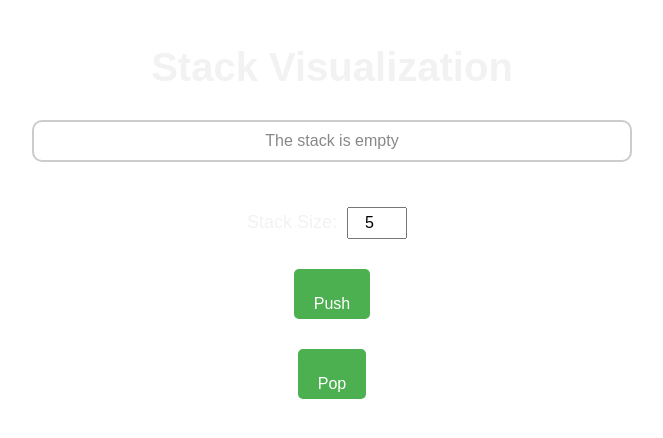
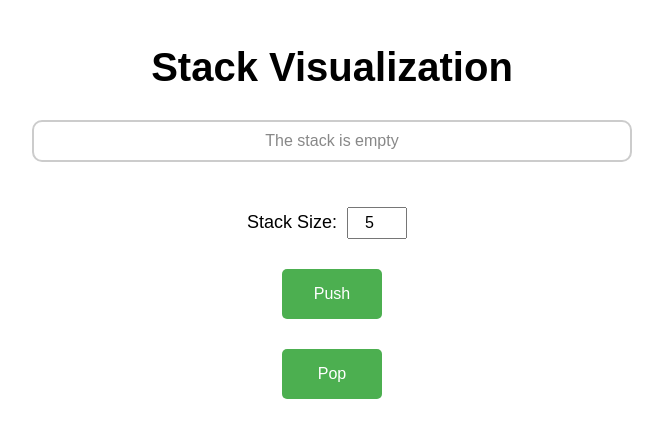
Before and after one commit to Jia2005/Algorific, a React (Create React App) app: page /stack in a window 1280 px wide. Shown: the top 438 px of the page, without its empty margins (308-971 px from the left). Built offline with nearby package versions, Linux system fonts and the light colour scheme.

Commit message:
Changed Stacks as well

```diff
--- a/src/App.js
+++ b/src/App.js
@@ -11,22 +11,11 @@ const App = () => {
   return (
     <BrowserRouter>
       <Routes>
-        {/* Route for the homepage */}
-        <Route path="/" element={<HomePage />} />
-
-        {/* Route for the login page */}
-        <Route path="/login" element={<Auth />} />
-
-        {/* Route for Linked List page */}
+        <Route path="/home" element={<HomePage />} />
+        <Route path="/" element={<Auth />} />
         <Route path="/linkedlist" element={<LinkedList />} />
-
-        {/* Route for Stack page */}
         <Route path="/stack" element={<Stacks />} />
-
-        {/* Route for Queue page */}
         <Route path="/queue" element={<Queues />} />
-
-        {/* Route for the user profile page */}
         <Route path="/profile" element={<UserProfile />} />
       </Routes>
     </BrowserRouter>
--- a/src/LinkedList.js
+++ b/src/LinkedList.js
@@ -1,6 +1,5 @@
 import React, { useState, useRef, useEffect } from 'react';
 import { motion } from 'framer-motion';
-import { height, width } from '@fortawesome/free-solid-svg-icons/fa0';
 
 const Node = ({ node, isFirst, x, y, nextPointer, isTraversed }) => (
   <div style={{ position: 'absolute', left: x, top: y }}>
@@ -140,10 +139,9 @@ const LinkedList = () => {
       if (node.value === value) {
         setMessage(`Found ${value}`);
         await new Promise(resolve => setTimeout(resolve, 2000));
-        // After delay, remove highlight and reset colors
         setTraversedNodes([]);
-        nodes.forEach((n) => n.color = 'blue'); // Reset colors
-        setNodes([...nodes]); // Force re-render
+        nodes.forEach((n) => n.color = 'blue');
+        setNodes([...nodes]);
         return;
       }
 
--- a/src/Queues.js
+++ b/src/Queues.js
@@ -1,4 +1,3 @@
-import { height } from '@fortawesome/free-solid-svg-icons/fa0';
 import React, { useState } from 'react';
 
 const QueueVisualization = () => {
--- a/src/Stacks.js
+++ b/src/Stacks.js
@@ -2,7 +2,7 @@ import React, { useState, useRef } from 'react';
 
 const Stacks = () => {
   const [stack, setStack] = useState([]);
-  const [stackSize, setStackSize] = useState(5); // Default stack size
+  const [stackSize, setStackSize] = useState(5);
   const [inputValue, setInputValue] = useState('');
   const [message, setMessage] = useState('');
   const [isPushing, setIsPushing] = useState(false);
@@ -118,6 +118,7 @@ const styles = {
     marginBottom: '10px',
     textAlign: 'center',
     zIndex: 10,
+    color:'black',
   },
   stackContainer: {
     width: '100%',
@@ -175,6 +176,7 @@ const styles = {
   label: {
     fontSize: '18px',
     marginRight: '10px',
+    color:'black',
   },
   numberInput: {
     width: '60px',
@@ -190,8 +192,9 @@ const styles = {
     backgroundColor: '#4CAF50',
     color: '#fff',
     border: 'none',
-    padding: '10px 20px',
     fontSize: '16px',
+    height:'50px',
+    width:'100px',
     borderRadius: '5px',
     cursor: 'pointer',
     margin: '10px',
@@ -200,7 +203,8 @@ const styles = {
     backgroundColor: '#f44336',
     color: '#fff',
     border: 'none',
-    padding: '10px 20px',
+    height:'50px',
+    width:'120px',
     fontSize: '16px',
     borderRadius: '5px',
     cursor: 'pointer',
```
